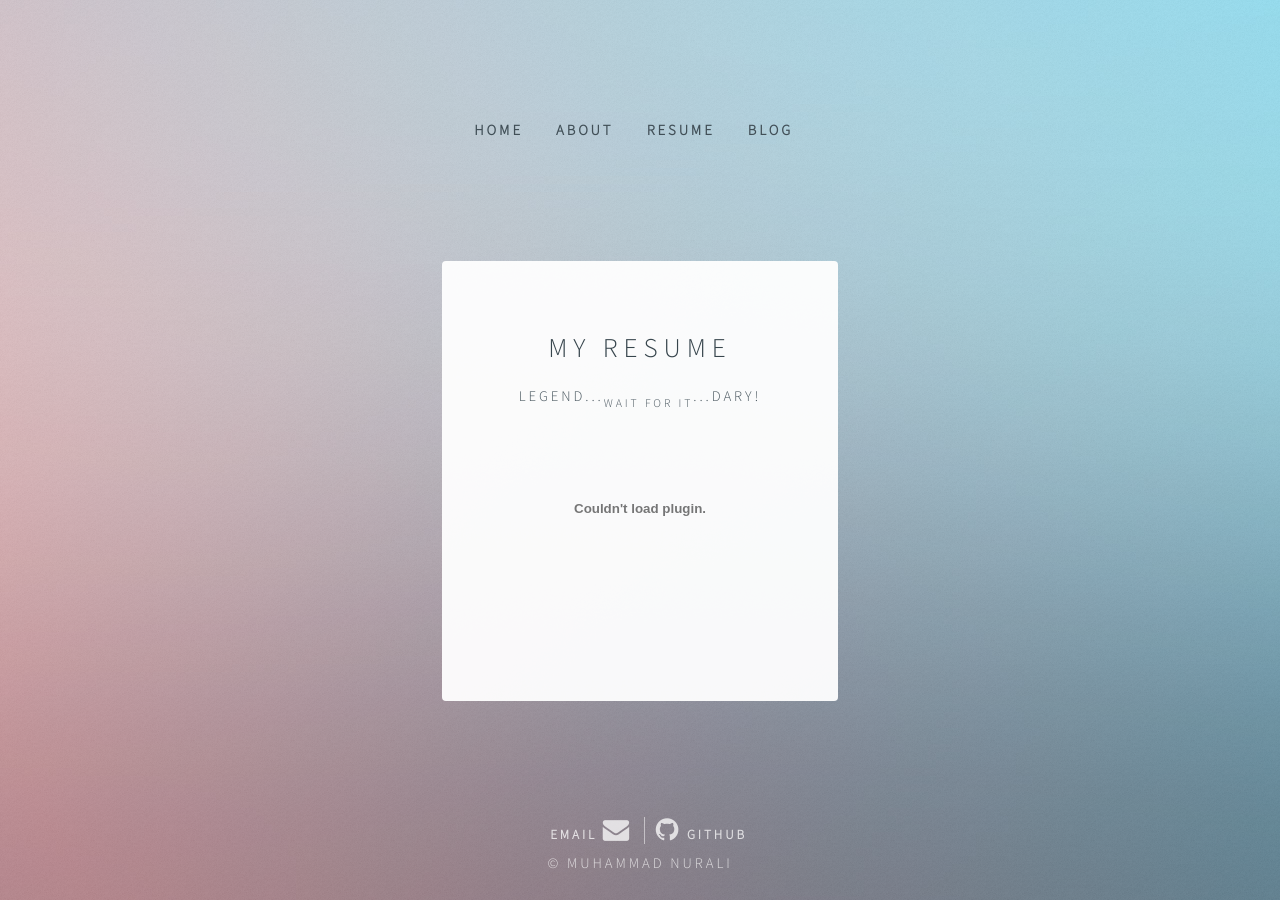
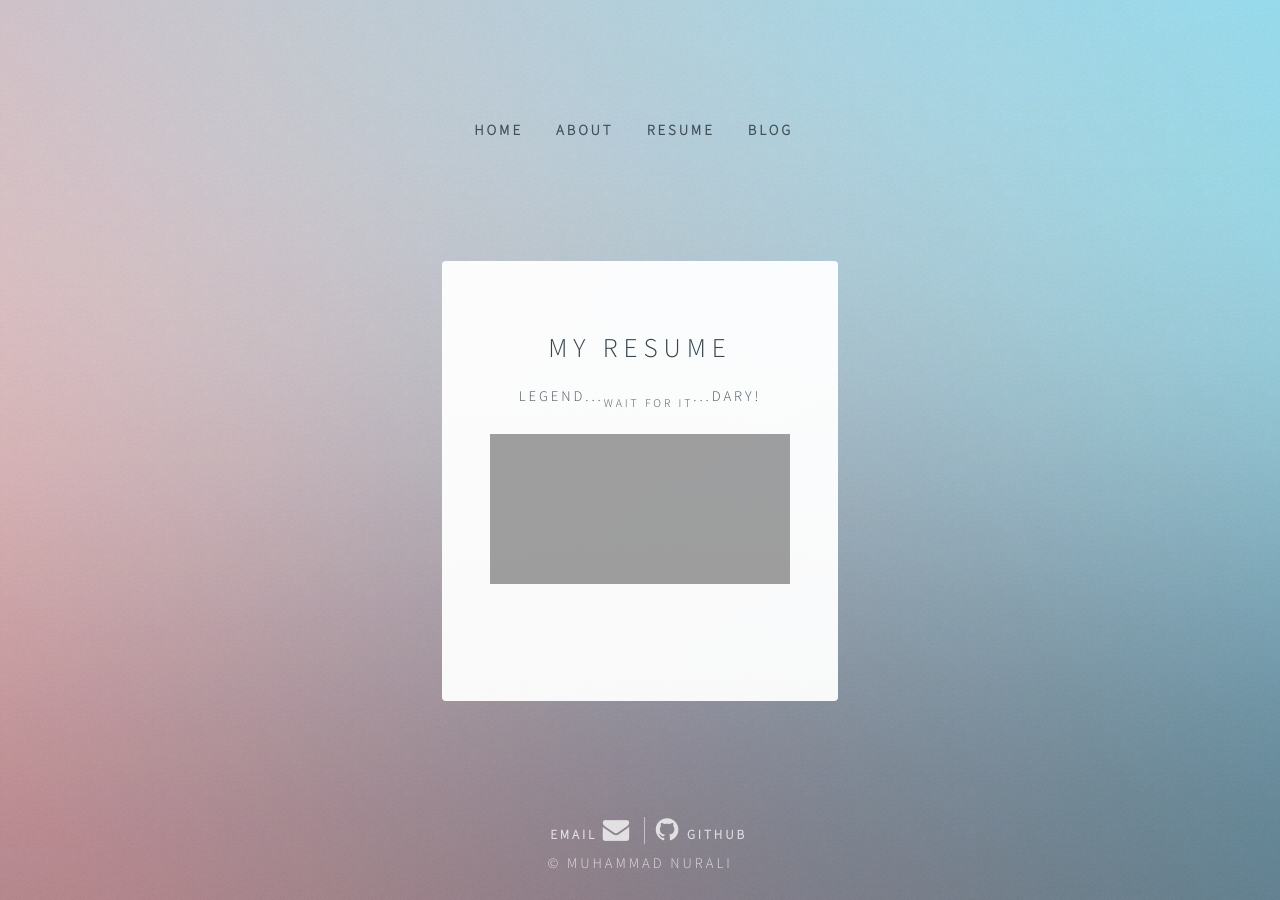
Before and after one commit to nurali93/nurali93.github.io-v1, a Jekyll site: the page built from resume/index.html, in a window 1280 px wide. Built offline with Jekyll 4.4.1, drawn with Linux system fonts in a browser that asks for light colours.

Commit message:
iframe pdf

```diff
--- a/resume/index.html
+++ b/resume/index.html
@@ -5,5 +5,5 @@ title: Nurali's Resume
 <div class="blurb">
    	<h1>My Resume</h1>
 	<p>Legend...<sub>wait for it</sub>...dary!</p>
-	<embed src="http://nurali93.github.io/resume/resume-muhammad-nurali.pdf" type="pdf"></embed>
+	<iframe src="https://nurali93.github.io/resume/resume-muhammad-nurali.pdf" type="pdf"></iframe>
 </div><!-- /.blurb -->
```
